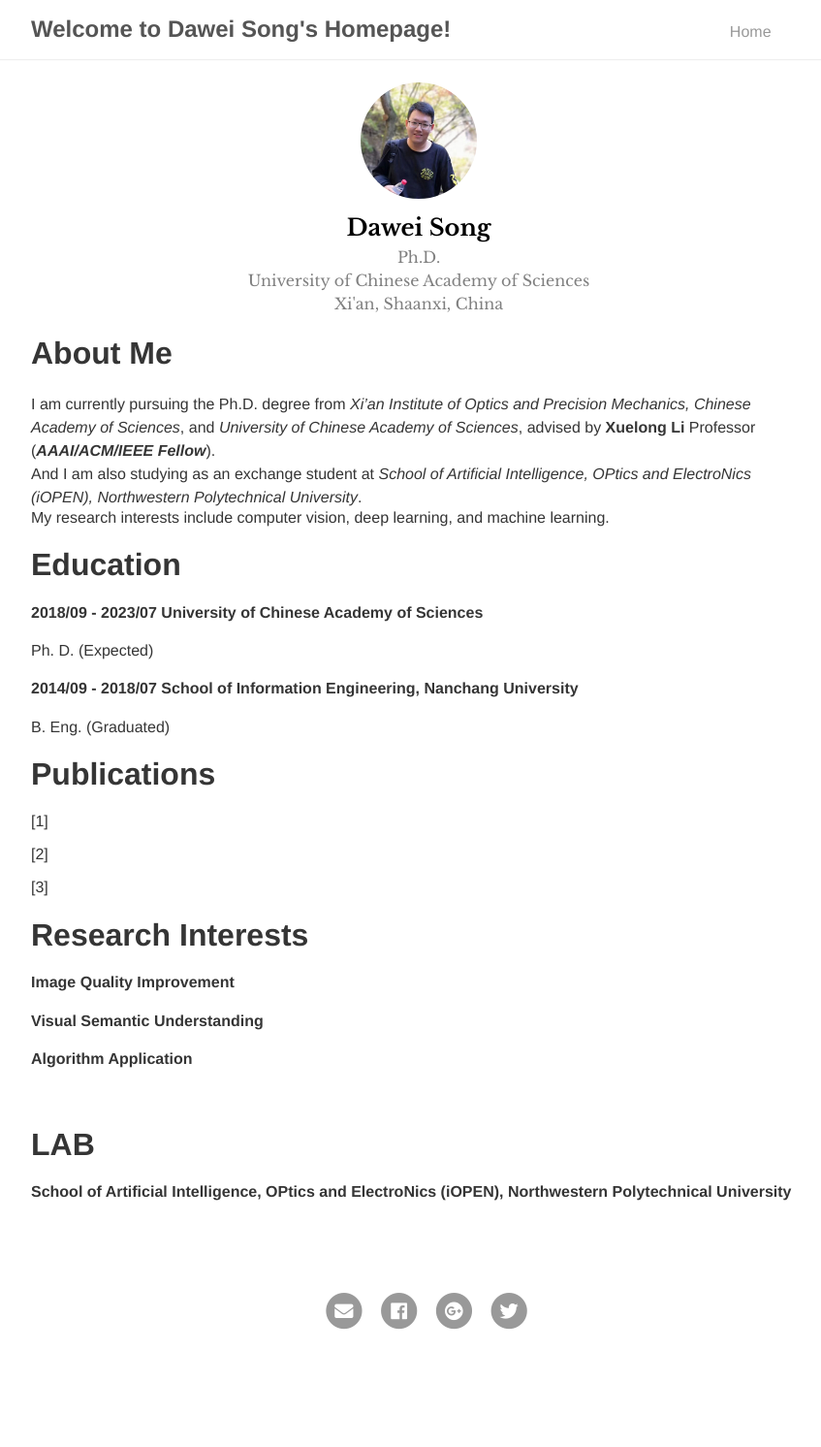
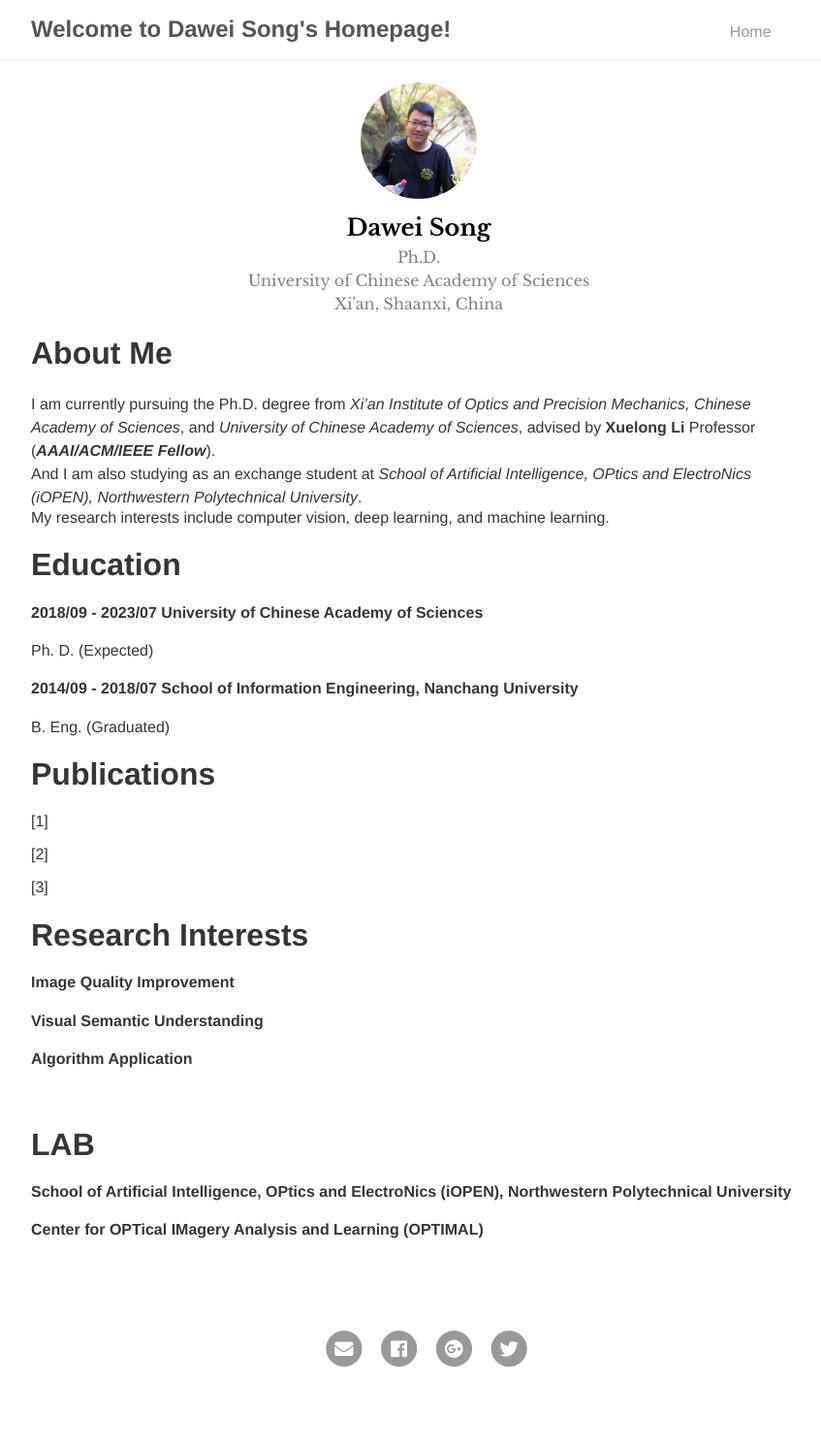
Before and after one commit to songxijuan/home, a Jekyll site: the page built from index.md, in a window 1280 px wide. Shown: the whole page at 97% size, without its empty margins (208-1055 px from the left). Built offline with Jekyll 4.4.1, drawn with Linux system fonts in a browser that asks for light colours; our own code applies the rules of GitHub Pages for plain Markdown files; before the commit the page ends 1453 px from its top, so only the background shows below that.

Commit message:
Update index.md

```diff
--- a/index.md
+++ b/index.md
@@ -35,5 +35,7 @@ B. Eng. (Graduated)
 
 # LAB
 
-#### School of Artificial Intelligence, OPtics and ElectroNics (iOPEN), Northwestern Polytechnical University
+#### School of Artificial Intelligence, OPtics and ElectroNics (iOPEN), Northwestern Polytechnical University <br/>
+
+#### Center for OPTical IMagery Analysis and Learning (OPTIMAL)
 <br/>
```
